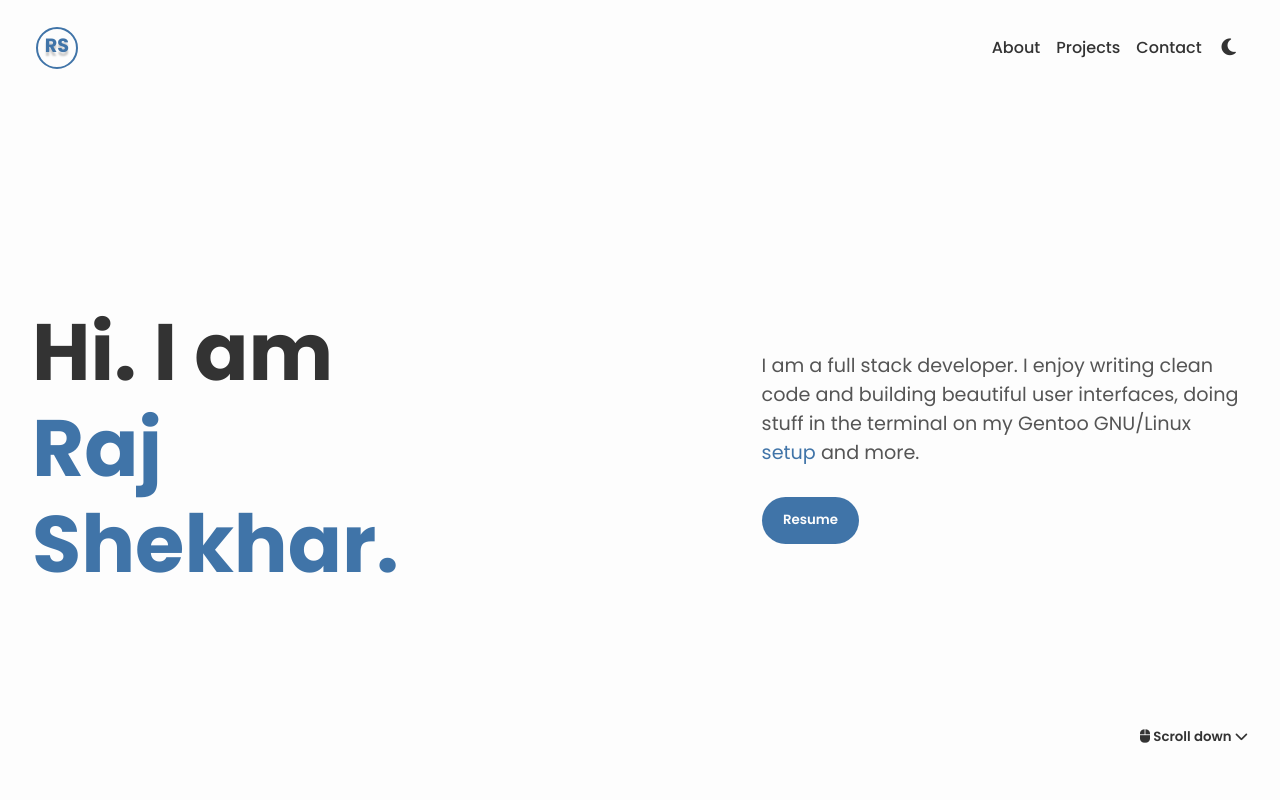
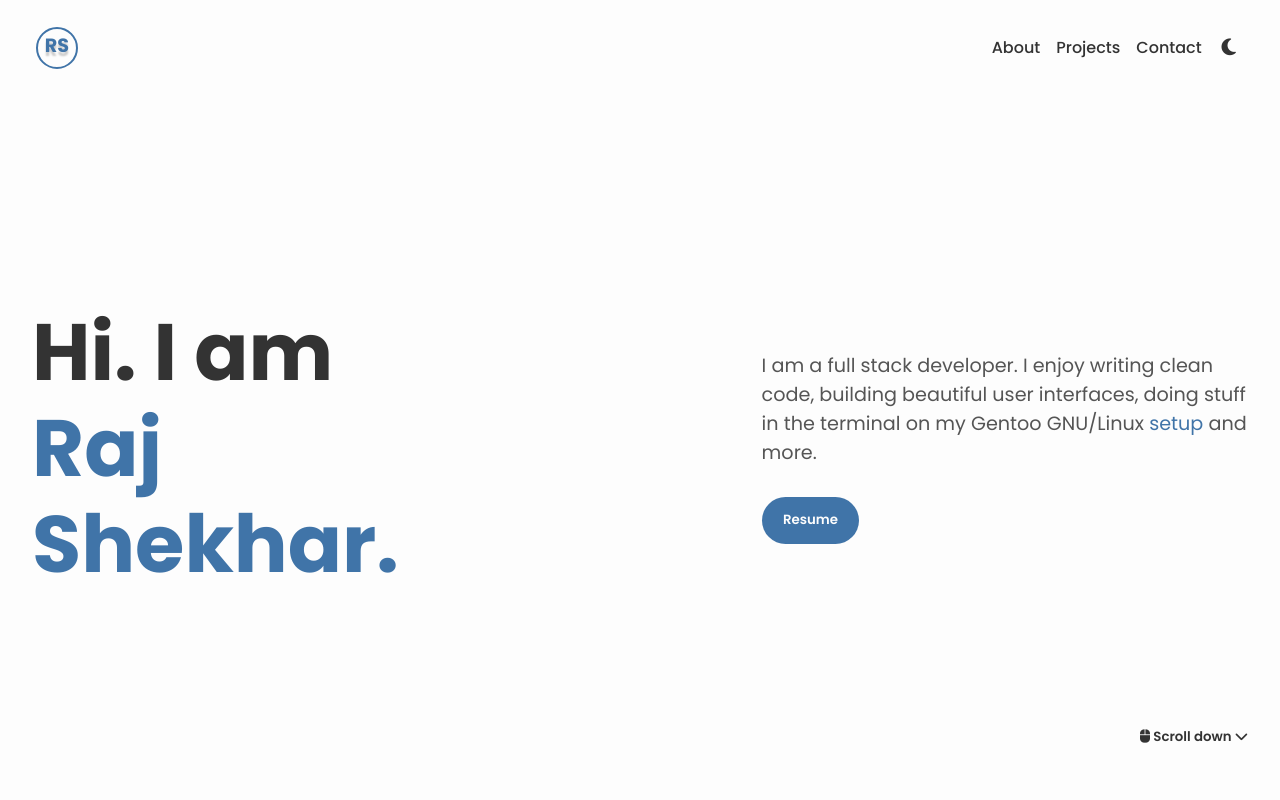
Before and after one commit to rjshkhr/rjshkhr.github.io, a website built with webpack: page src/index.html in a window 1280 px wide. Shown: the top 800 px of the page. Built offline with nearby package versions, Linux system fonts and the light colour scheme.

Commit message:
Update about section

```diff
--- a/src/index.html
+++ b/src/index.html
@@ -56,7 +56,7 @@
 			</h1>
 			<div class="hero-about">
 				<p>
-					I am a full stack developer. I enjoy writing clean code and building
+					I am a full stack developer. I enjoy writing clean code, building
 					beautiful user interfaces, doing stuff in the terminal on my Gentoo
 					GNU/Linux
 					<a href="https://github.com/rajshekhar26/dotfiles">setup</a>
```
